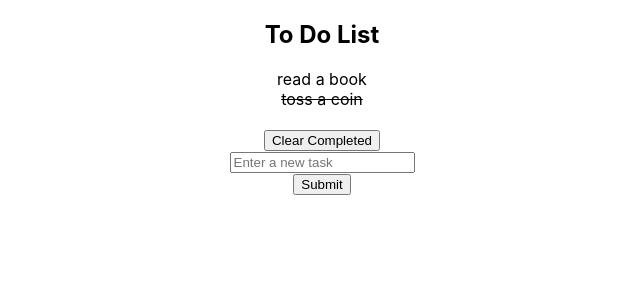
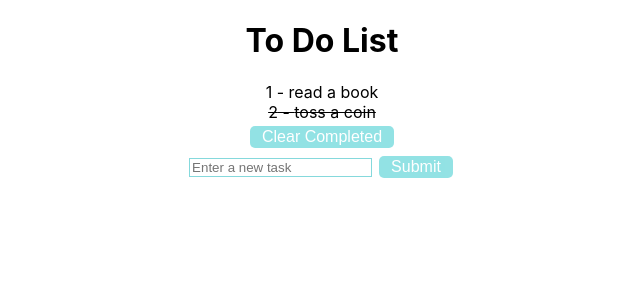
Before and after one commit to yusufhayirli/Todolist-React.js, a React (Create React App) app: page / in a window 1280 px wide. Shown: the top 300 px of the page, without its empty margins (318-958 px from the left). Built offline with nearby package versions, Linux system fonts and the light colour scheme.

Commit message:
functionalities are done except page reload bug

```diff
--- a/src/App.css
+++ b/src/App.css
@@ -2,37 +2,30 @@
   text-align: center;
 }
 
-.App-logo {
-  height: 40vmin;
-  pointer-events: none;
+.button {
+  background-color: #4bcfd3;
+  border: none;
+  color: white;
+  padding: 2px 12px;
+  text-align: center;
+  font-size: 16px;
+  margin: 4px 2px;
+  opacity: 0.6;
+  transition: 0.3s;
+  display: inline-block;
+  text-decoration: none;
+  cursor: pointer;
+  border-radius: 5px;
 }
 
-@media (prefers-reduced-motion: no-preference) {
-  .App-logo {
-    animation: App-logo-spin infinite 20s linear;
-  }
+.button:hover {opacity: 1}
+
+input[type=text] {
+  border: 1px solid #85d9dc;
+  margin-right: 5px;
 }
 
-.App-header {
-  background-color: #282c34;
-  min-height: 100vh;
-  display: flex;
-  flex-direction: column;
-  align-items: center;
-  justify-content: center;
-  font-size: calc(10px + 2vmin);
-  color: white;
+input[type=text]:focus {
+  border: 3px solid #555;
+  background-color: rgb(179, 238, 238);
 }
-
-.App-link {
-  color: #61dafb;
-}
-
-@keyframes App-logo-spin {
-  from {
-    transform: rotate(0deg);
-  }
-  to {
-    transform: rotate(360deg);
-  }
-}
--- a/src/components/Form.js
+++ b/src/components/Form.js
@@ -1,30 +1,41 @@
 import react, { useState } from "react";
 
-const Form = ( { list, setList } ) => {
+const Form = ({
+  list,
+  setList
+}) => {
 
   const [newTask, setNewTask] = useState('');
-
-  // const submitHandler = () => {
-  //   setList(...list, newTask);
-  // }
 
   const handleChange = (e) => {
     setNewTask(e.target.value);
   }
 
+  //both works
   const submitHandler = () => {
-    setList([...list, {
-      task: newTask,
-      isDone:false
-    }]);
+    if(newTask!="") {
+      const listHolder = [...list];
+      listHolder.push({task: newTask, isDone: false});
+      return setList(listHolder);
+    }
+    alert("enter a task");
+    // setList([...list, {
+    //   task: newTask,
+    //   isDone:false
+    // }]);
   }
 
   return (
     <div>
       <form>
-      <input type="text" name="NewTask" value={newTask} placeholder="Enter a new task" onChange={handleChange}/>
-      <br/>
-      <button type="submit" onClick={submitHandler}>Submit</button>
+      <input
+        type="text"
+        name="NewTask"
+        value={newTask}
+        placeholder="Enter a new task"
+        onChange={(e) => handleChange(e)}
+      />
+      <button class="button" type="submit" onClick={submitHandler}>Submit</button>
       </form>
     </div>
   )
--- a/src/components/Header.js
+++ b/src/components/Header.js
@@ -4,7 +4,7 @@ const Header = () => {
   return (
     <div>
 
-      <h2>To Do List</h2>
+      <h1>To Do List</h1>
 
     </div>
   )
--- a/src/components/List.js
+++ b/src/components/List.js
@@ -1,4 +1,4 @@
-import react, { useState, useEffect } from "react";
+import react, { useState } from "react";
 import Form from "./Form";
 
 const List = () => {
@@ -17,7 +17,7 @@ const List = () => {
   );
 
   const clearCompletedHandler = () => {
-    const holder = [...list].filter(item => item.isDone==false);
+    const holder = [...list].filter(item => item.isDone===false);
     setList(holder);
   }
 
@@ -28,8 +28,9 @@ const List = () => {
   }
 
   return (
+    <div className="container"
+    style={{display:"flex", justifyContent:"center", flexDirection:"column"}}>
       <div className="list-fetch">
-     {console.log(list)}
         {
         list.map((item, index) => {
           return(
@@ -37,20 +38,23 @@ const List = () => {
             style={item.isDone ? {textDecoration:"line-through"} : {}}
             onClick={() => labelOnClickHandler(item, index)}
           >
+            {index+1}
+            {" - "}
             {item.task}
             <br/>
           </label>
           )
-
         })
       }
-    <br/>
-    <button onClick={clearCompletedHandler}>Clear Completed</button>
+      <button class="button" onClick={clearCompletedHandler}>Clear Completed</button>
+      </div>
+      <div>
       <Form
         list={list}
         setList={setList}
       />
       </div>
+    </div>
   )
 }
 
```
Lines whose indentation alone changed are shown as unchanged.
